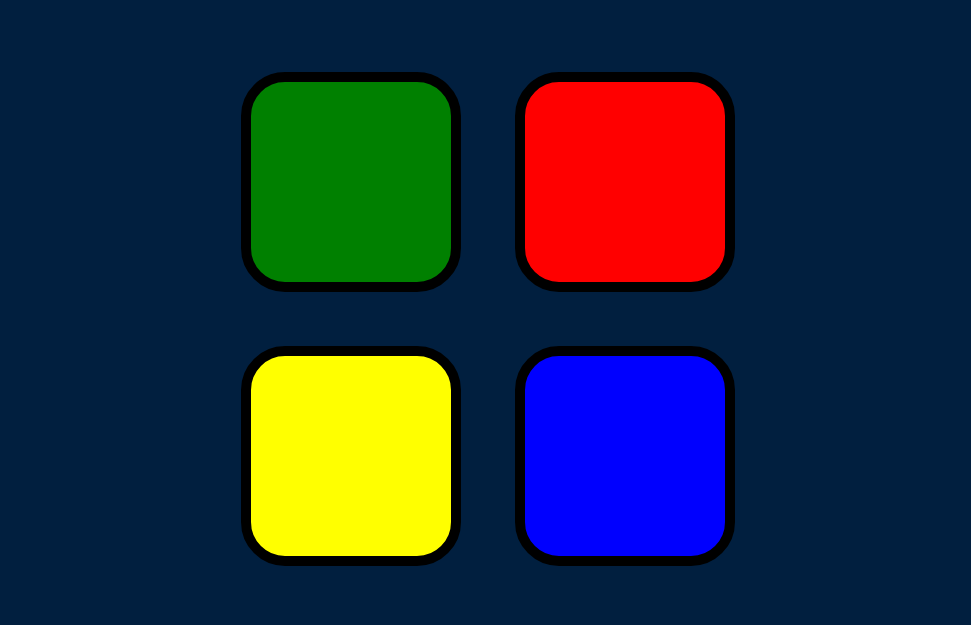
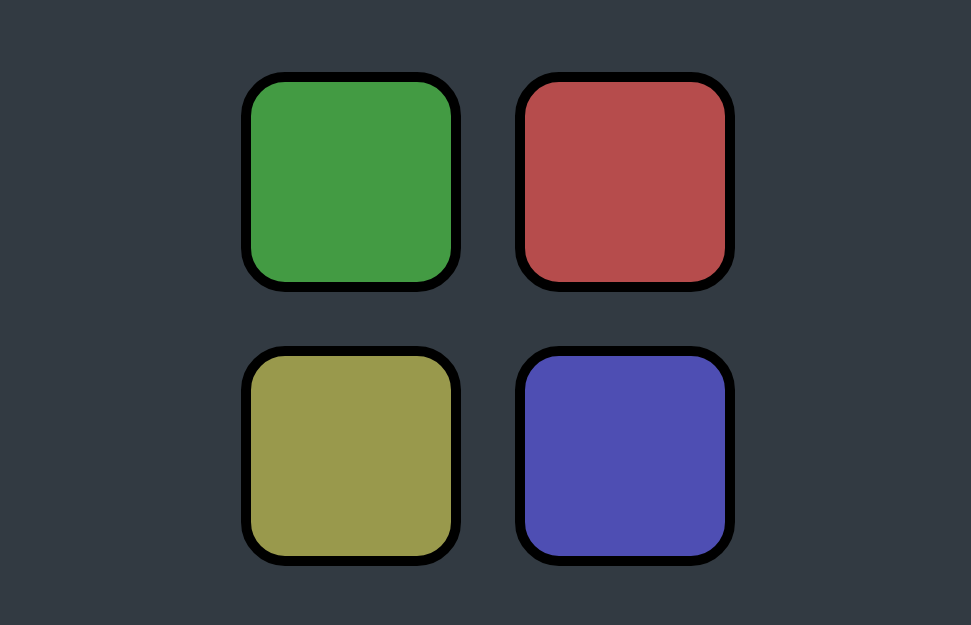
Before and after one commit to Lucas-deor/GameTesteGit, a plain HTML site: page index.html in a window 1280 px wide. Shown: the part 175-800 px from the top of the page, without its empty margins (152-1123 px from the left). Drawn offline with Linux system fonts and the light colour scheme.

Commit message:
change colors

```diff
--- a/styles.css
+++ b/styles.css
@@ -1,6 +1,6 @@
 body {
   text-align: center;
-  background-color: #011F3F;
+  background-color: #323a42;
 }
 
 #level-title {
@@ -27,24 +27,24 @@ body {
 }
 
 .game-over {
-  background-color: red;
+  background-color: rgb(255, 255, 255);
   opacity: 0.8;
 }
 
 .red {
-  background-color: red;
+  background-color: rgb(182, 76, 76);
 }
 
 .green {
-  background-color: green;
+  background-color: rgb(67, 155, 67);
 }
 
 .blue {
-  background-color: blue;
+  background-color: rgb(78, 78, 179);
 }
 
 .yellow {
-  background-color: yellow;
+  background-color: rgb(153, 153, 76);
 }
 
 .pressed {
```
